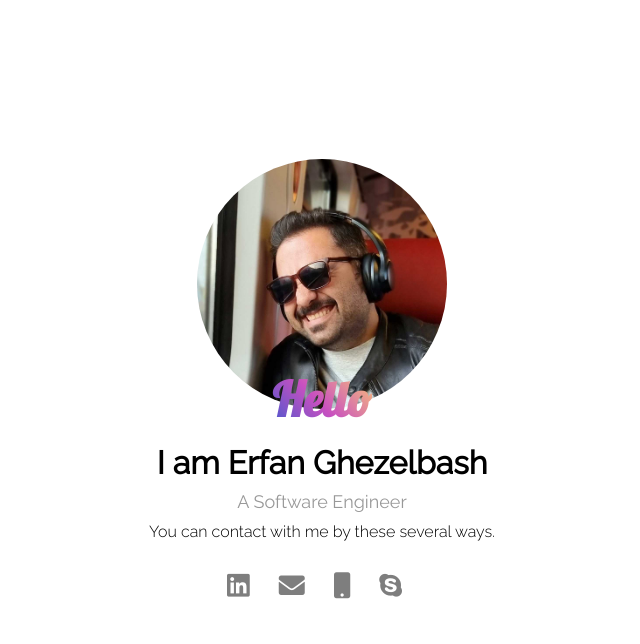
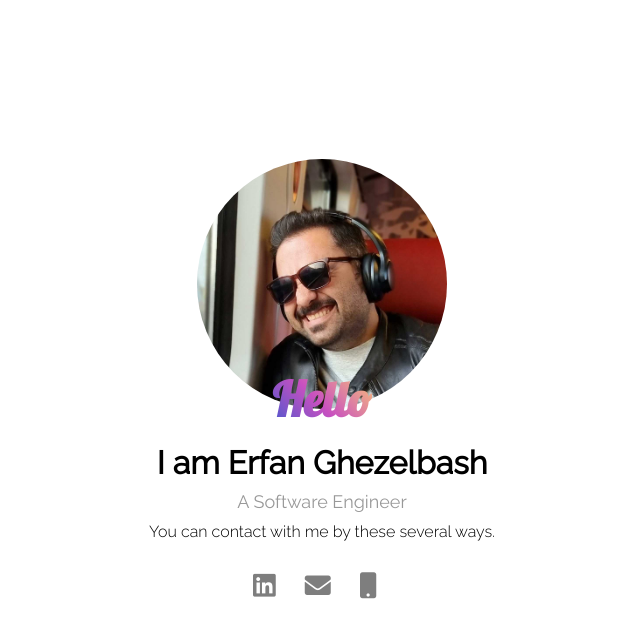
Before and after one commit to ghezelbash/ghezelbash.github.io, a plain HTML site: page index.html in a window 1280 px wide. Shown: the whole page, without its empty margins (318-958 px from the left). Drawn offline with Linux system fonts and the light colour scheme.

Commit message:
Update index.html

```diff
--- a/index.html
+++ b/index.html
@@ -27,7 +27,6 @@
         <a target="_blank" href="https://www.linkedin.com/in/erfanghezelbash"><i class="fab fa-linkedin"></i></a>
         <a target="_blank" href="mailto:erfan.ghezelbash@gmail.com"><i class="fas fa-envelope"></i></a>
         <a target="_blank" href="tel:+31643477531"><i class="fas fa-mobile"></i></a>
-        <a target="_blank" href="skype:erfanghezelbash?chat"><i class="fab fa-skype"></i></a>
       </div>
 
     </div>
```
